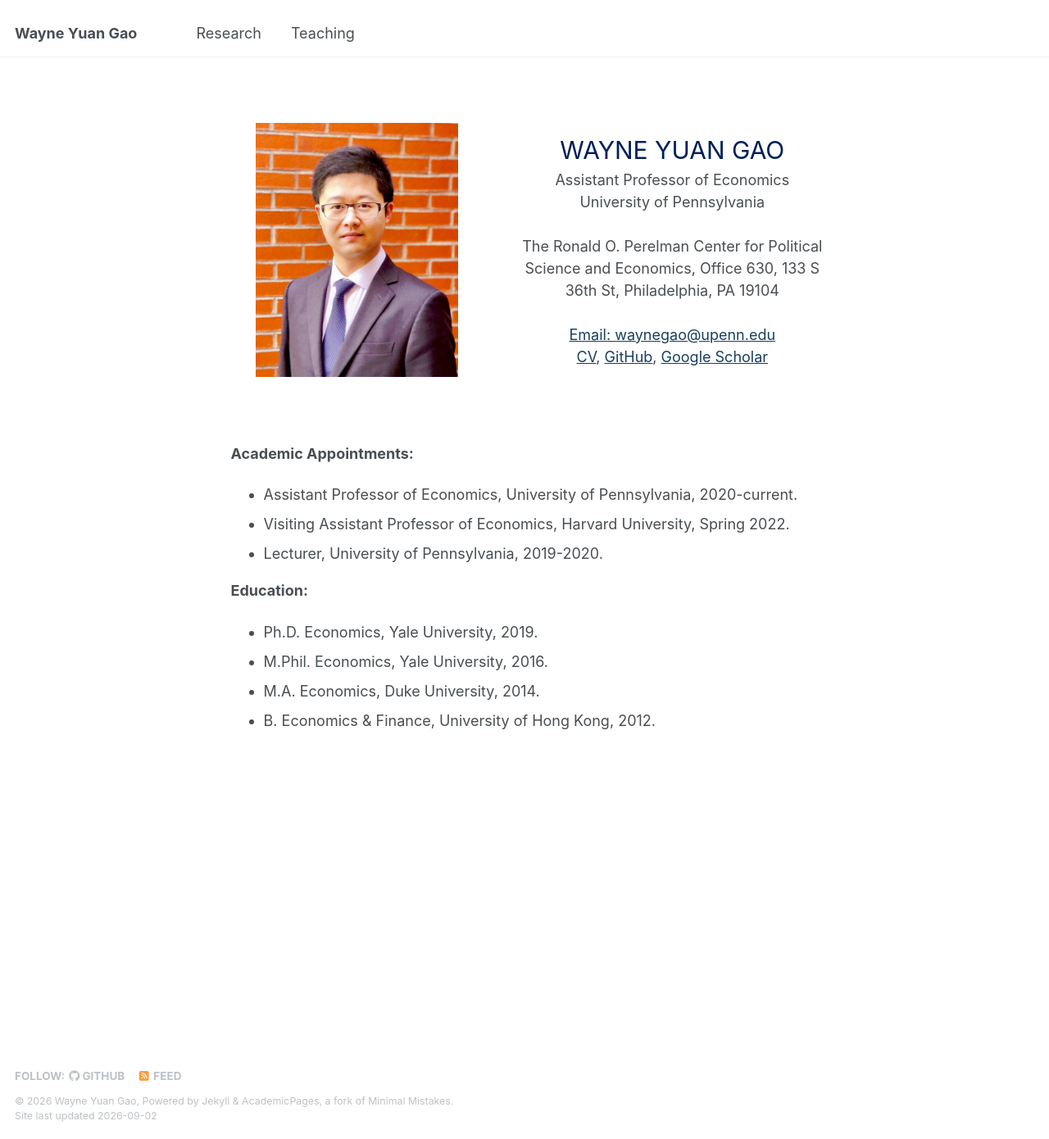
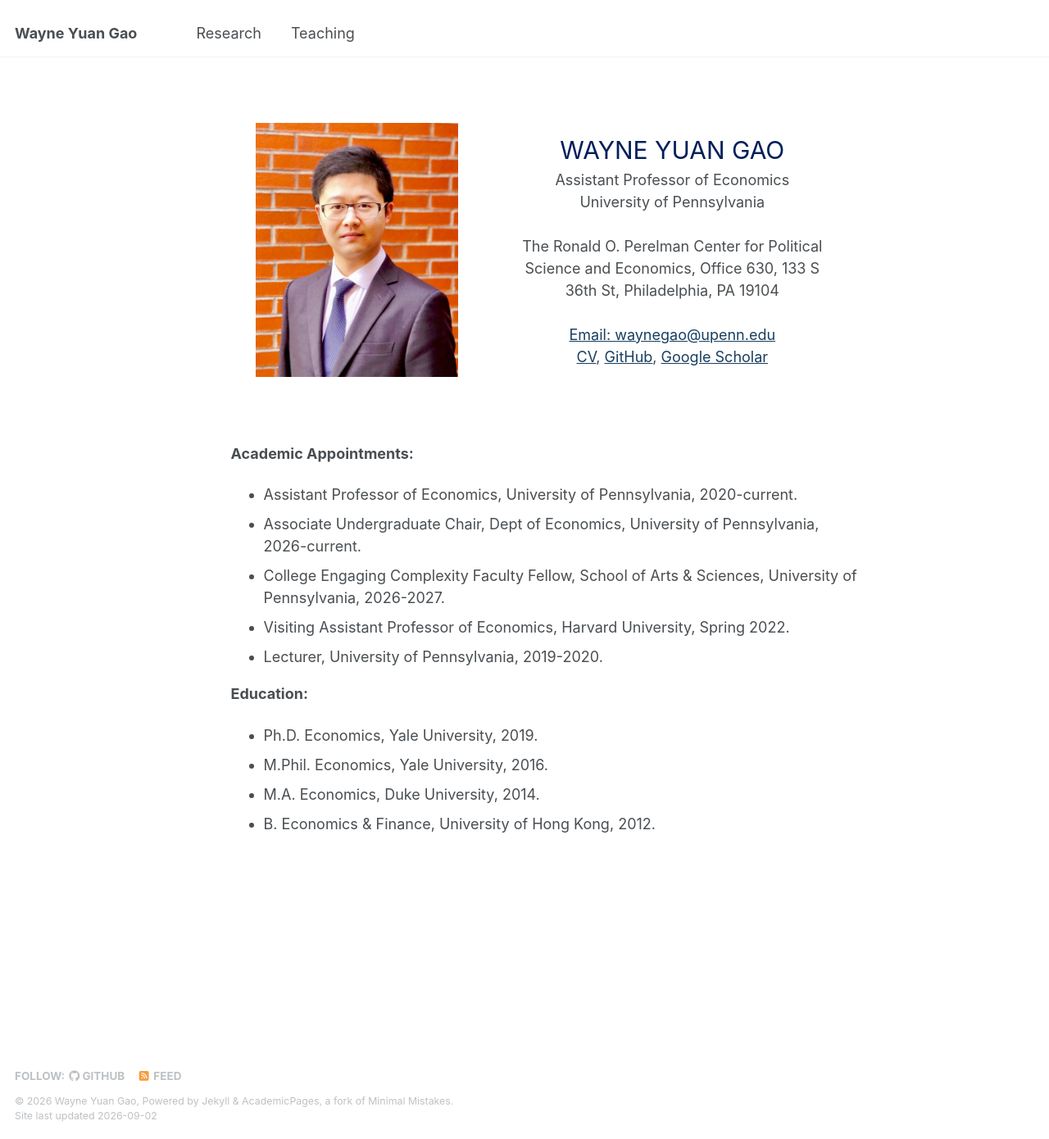
Before and after one commit to wayne-y-gao/wayne-y-gao.github.io, a Jekyll site: the page built from _pages/about.md, in a window 1280 px wide and 1390 px high. Shown: the whole window at 82% size. Built offline with Jekyll 4.4.1, drawn with Linux system fonts in a browser that asks for light colours.

Commit message:
Add new academic appointments to about page

```diff
--- a/_pages/about.md
+++ b/_pages/about.md
@@ -34,6 +34,8 @@ redirect_from:
 
 **Academic Appointments:**
 * Assistant Professor of Economics, University of Pennsylvania, 2020-current.
+* Associate Undergraduate Chair, Dept of Economics, University of Pennsylvania, 2026-current.
+* College Engaging Complexity Faculty Fellow, School of Arts & Sciences, University of Pennsylvania, 2026-2027.
 * Visiting Assistant Professor of Economics, Harvard University, Spring 2022.
 * Lecturer, University of Pennsylvania, 2019-2020.
 
```
